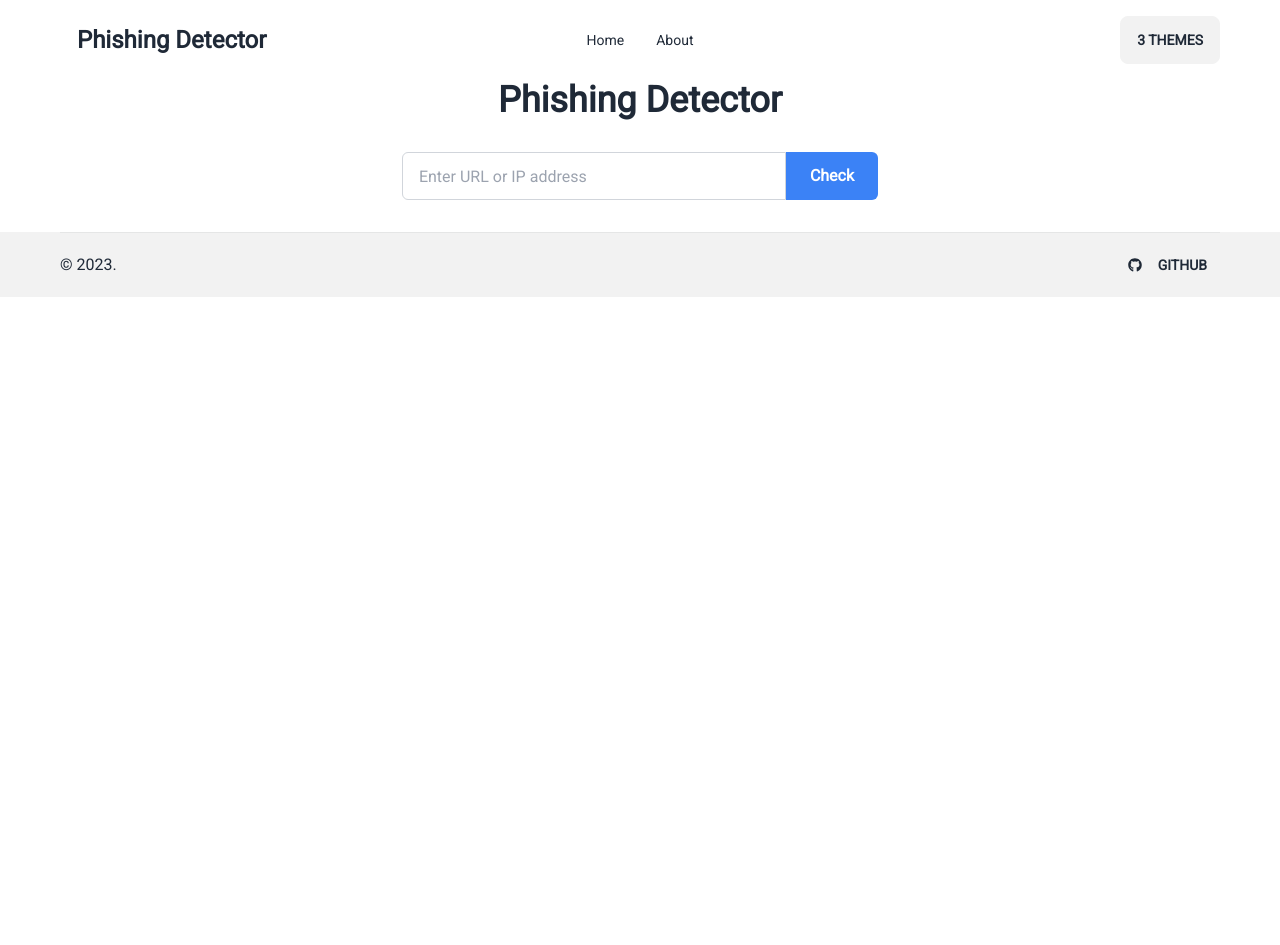
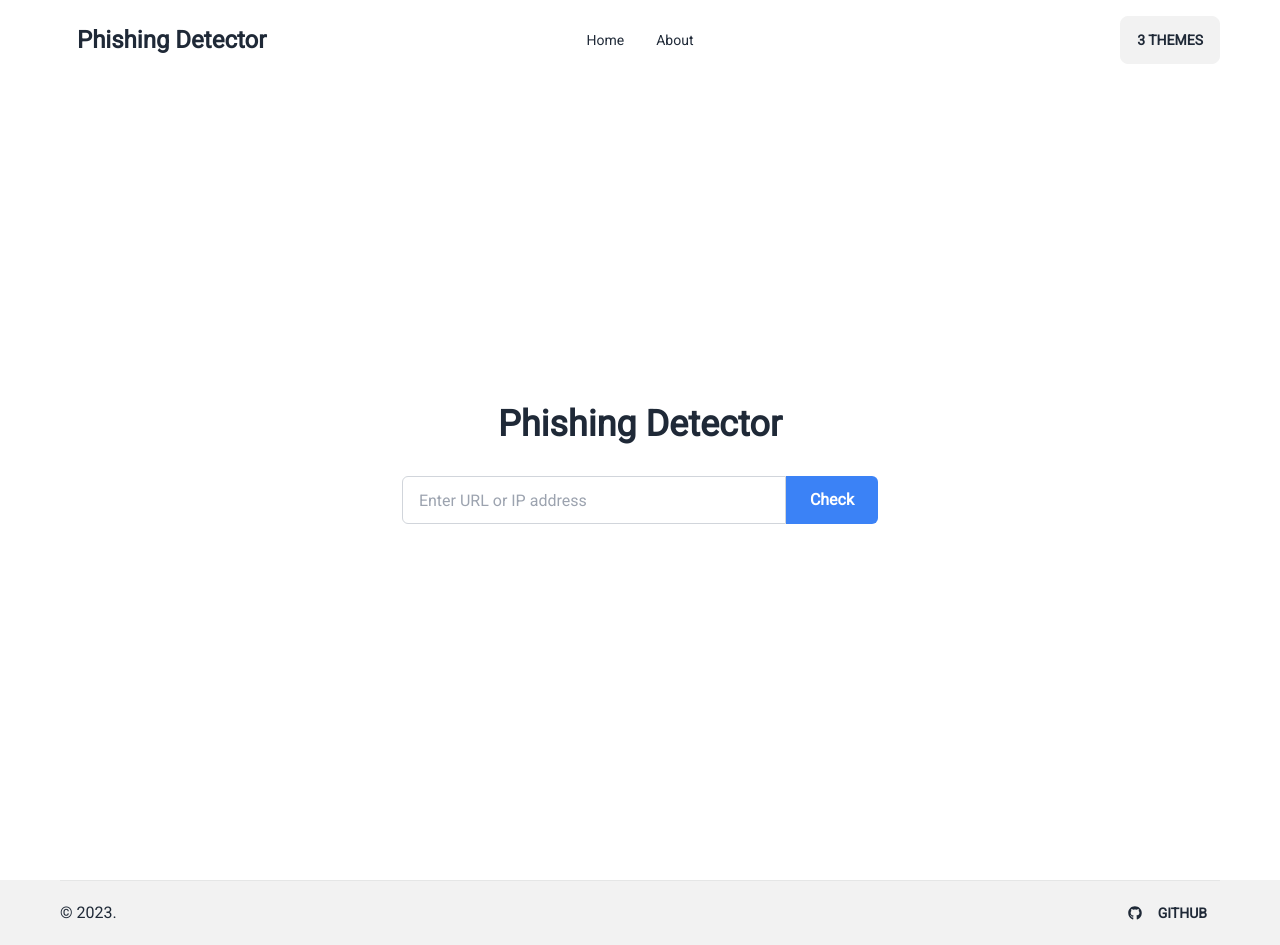
Before and after one commit to bloomingful/phishing-detector, a React (Create React App) app in the folder client/: page / in a window 1280 px wide. Before the commit the page ends 800 px from the top, so only its background shows below. Built offline with nearby package versions, Linux system fonts and the light colour scheme.

Commit message:
Add links

```diff
--- a/client/src/components/Navbar.tsx
+++ b/client/src/components/Navbar.tsx
@@ -33,7 +33,7 @@ export default function Header() {
           <div className="navbar-center hidden lg:flex">
             <ul className="menu menu-horizontal p-0 font-medium">
               <li><a href="#!">Home</a></li>
-              <li><a href="#!">About</a></li>
+              <li><a href="https://github.com/bluemberg/phishing-detector">About</a></li>
             </ul>
           </div>
           <div className="navbar-end">
--- a/client/src/pages/Check.tsx
+++ b/client/src/pages/Check.tsx
@@ -1,4 +1,5 @@
 import React, { useState } from "react";
+import Navbar from "../components/Navbar";
 
 const CheckPhishPage = () => {
   const [inputText, setInputText] = useState("");
@@ -28,8 +29,7 @@ const CheckPhishPage = () => {
   };
 
   return (
-    <div className="container">
-        <div className="flex flex-col items-center justify-center">
+        <div className="flex flex-col static items-center justify-center h-screen">
             <h1 className="text-4xl font-bold mb-8">Phishing Detector</h1>
             <div className="flex items-center mb-8">
                 <input
@@ -52,7 +52,6 @@ const CheckPhishPage = () => {
                 </div>
             )}
         </div>
-    </div>
   );
 };
 
```
Lines whose indentation alone changed are shown as unchanged.
